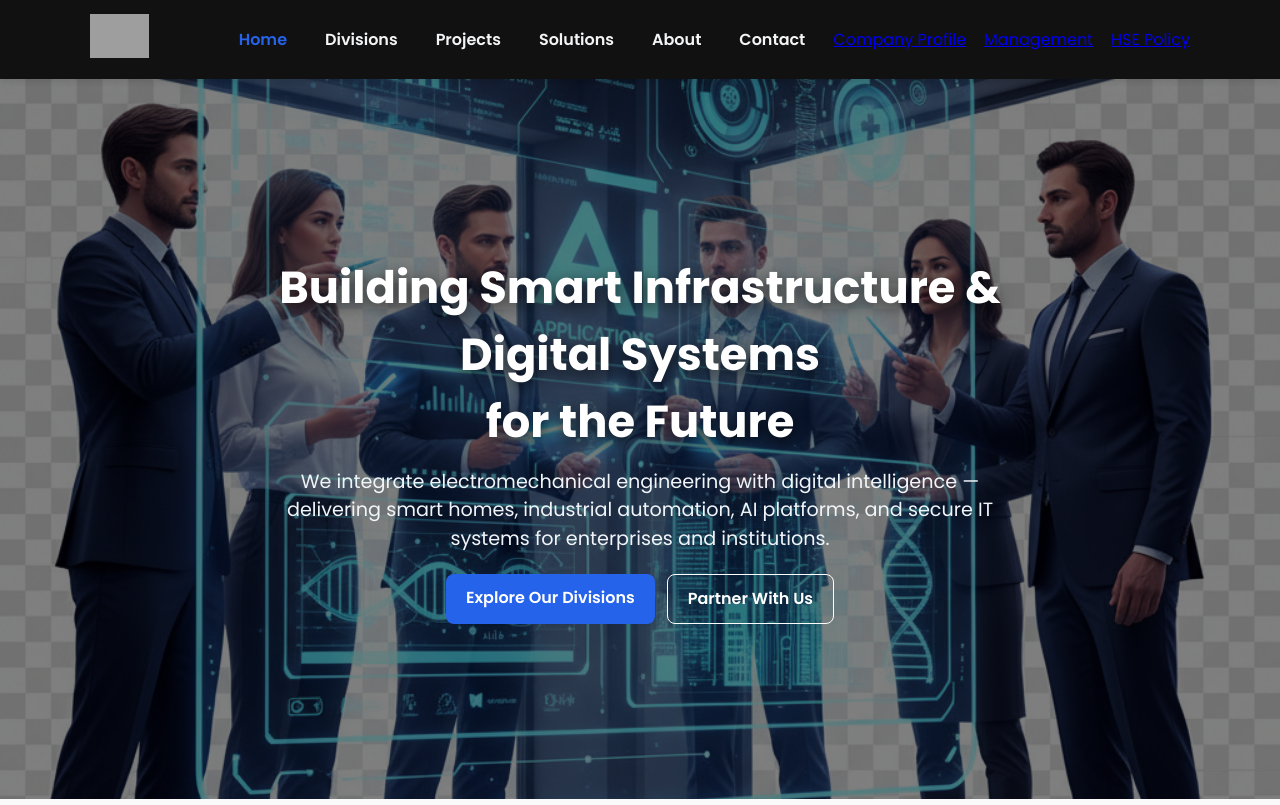
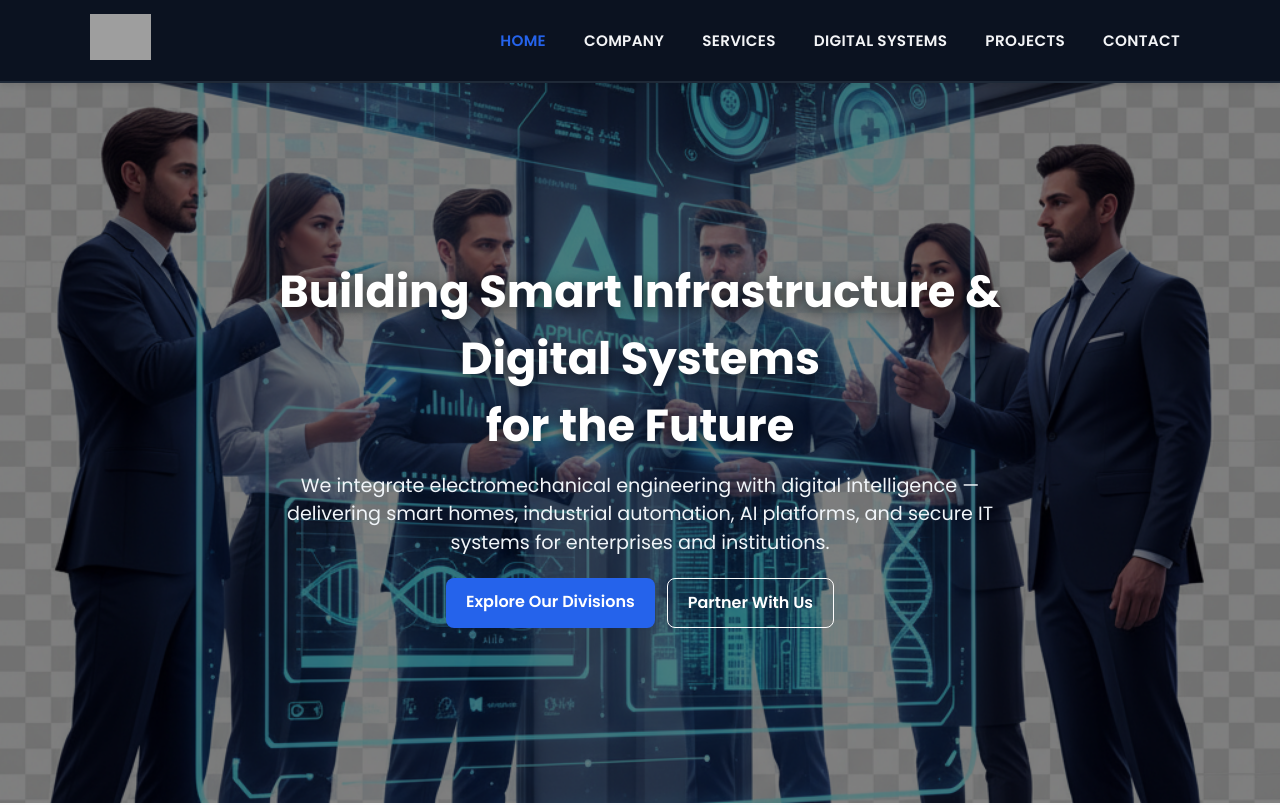
Before and after one commit to bereket4032/ai-hub, a plain HTML site: page frontend/index.html in a window 1280 px wide. Shown: the top 805 px of the page. Drawn offline with Linux system fonts and the light colour scheme; grey boxes are pictures that could not be loaded.

Commit message:
Refine header and navigation to corporate engineering style

```diff
--- a/frontend/assets/css/style.css
+++ b/frontend/assets/css/style.css
@@ -544,3 +544,37 @@ section {
     font-size: 0.9rem;
   }
 }
+/* ===== Corporate Navigation Refinement ===== */
+
+.site-header {
+  background: #0b1220;
+  border-bottom: 2px solid #1f2937;
+}
+
+.nav-list .nav-link {
+  font-size: 0.95rem;
+  letter-spacing: 0.3px;
+  text-transform: uppercase;
+}
+
+.nav-list .nav-link:hover {
+  color: #38bdf8;
+}
+
+.logo img {
+  height: 46px;
+}
+
+/* Mobile Menu */
+.hamburger-panel {
+  min-width: 220px;
+}
+
+.hamburger-panel a {
+  font-weight: 600;
+  border-bottom: 1px solid #e5e7eb;
+}
+
+.hamburger-panel a:last-child {
+  border-bottom: none;
+}
--- a/frontend/index.html
+++ b/frontend/index.html
@@ -13,36 +13,40 @@
 <body>
 
   <!-- ================= HEADER ================= -->
+  <!-- Header -->
 <header class="site-header">
   <div class="container header-inner">
+
+    <!-- Logo -->
     <a href="index.html" class="logo">
-        <img src="assets/images/logo.png" alt="Electromechanical & Digital Systems PLC Logo" />
+      <img src="assets/images/logo.png" alt="Electromechanical & Digital Systems PLC">
     </a>
 
+    <!-- Navigation -->
     <nav class="main-nav">
       <ul class="nav-list">
-          <li><a href="#hero" class="nav-link active">Home</a></li>
-          <li><a href="#divisions" class="nav-link">Divisions</a></li>
+        <li><a href="index.html" class="nav-link active">Home</a></li>
+        <li><a href="company-profile.html" class="nav-link">Company</a></li>
+        <li><a href="services.html" class="nav-link">Services</a></li>
+        <li><a href="solutions.html" class="nav-link">Digital Systems</a></li>
         <li><a href="#case-studies" class="nav-link">Projects</a></li>
-          <li><a href="#solutions" class="nav-link">Solutions</a></li>
-          <li><a href="#about" class="nav-link">About</a></li>
-          <li><a href="#contact" class="nav-link">Contact</a></li>
-          <li><a href="company-profile.html">Company Profile</a></li>
-          <li><a href="management.html">Management</a></li>
-          <li><a href="hse.html">HSE Policy</a></li>
-
+        <li><a href="contact.html" class="nav-link">Contact</a></li>
       </ul>
     </nav>
 
+    <!-- Mobile Hamburger -->
     <button id="hamburger" class="hamburger">☰</button>
+
+    <!-- Mobile Menu -->
     <div id="hamburger-panel" class="hamburger-panel">
-        <a href="#about">About Us</a>
-        <a href="#divisions">Our Divisions</a>
-        <a href="#contact">Contact</a>
-        <a href="mailto:bereketendalebekel@gmail.com">Email</a>
-        <a href="tel:+251911982197">Call</a>
-        <a href="https://wa.me/48780502904" target="_blank">WhatsApp</a>
+      <a href="index.html">Home</a>
+      <a href="company-profile.html">Company</a>
+      <a href="services.html">Services</a>
+      <a href="solutions.html">Digital Systems</a>
+      <a href="#case-studies">Projects</a>
+      <a href="contact.html">Contact</a>
     </div>
+
   </div>
 </header>
 
```
Lines whose indentation alone changed are shown as unchanged.
